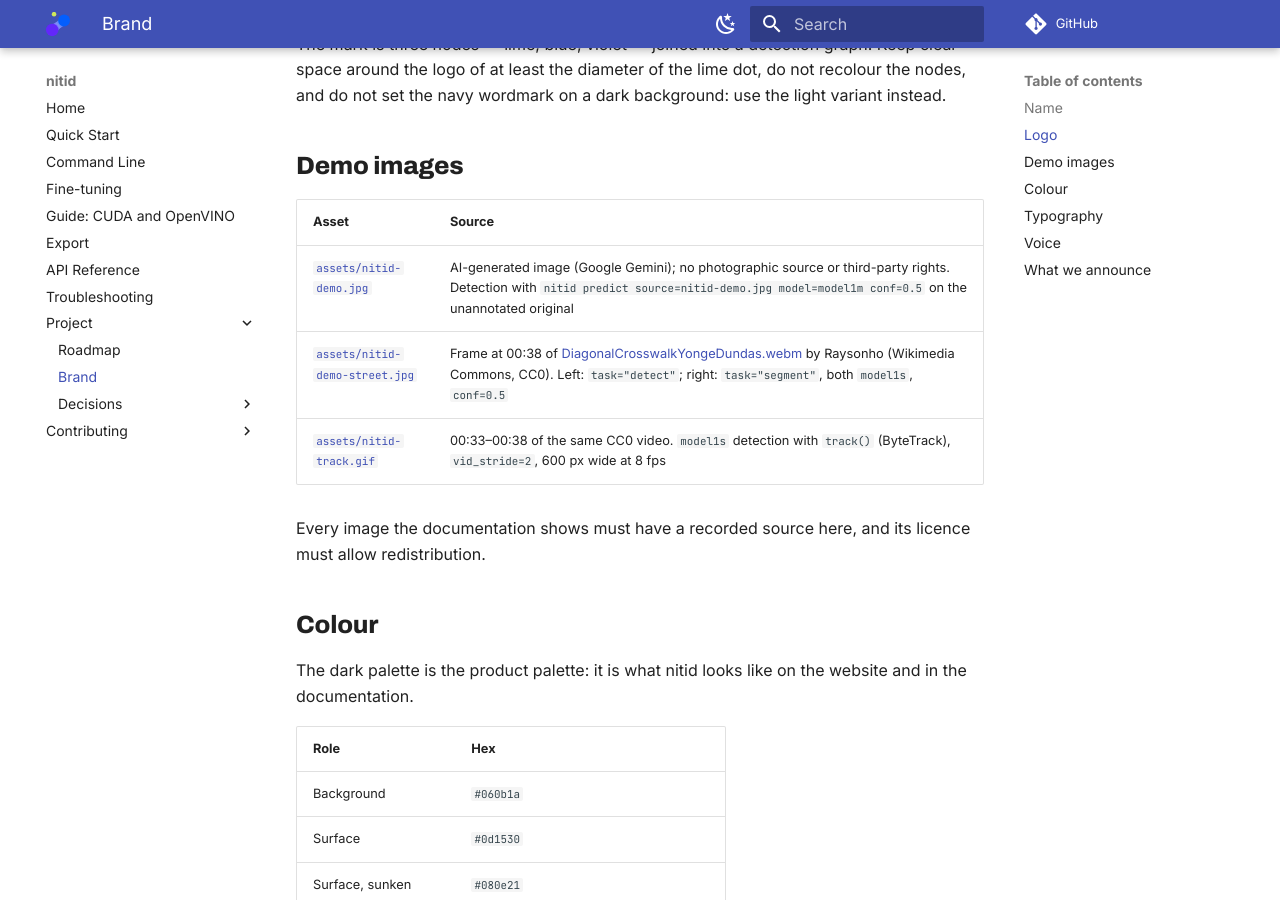
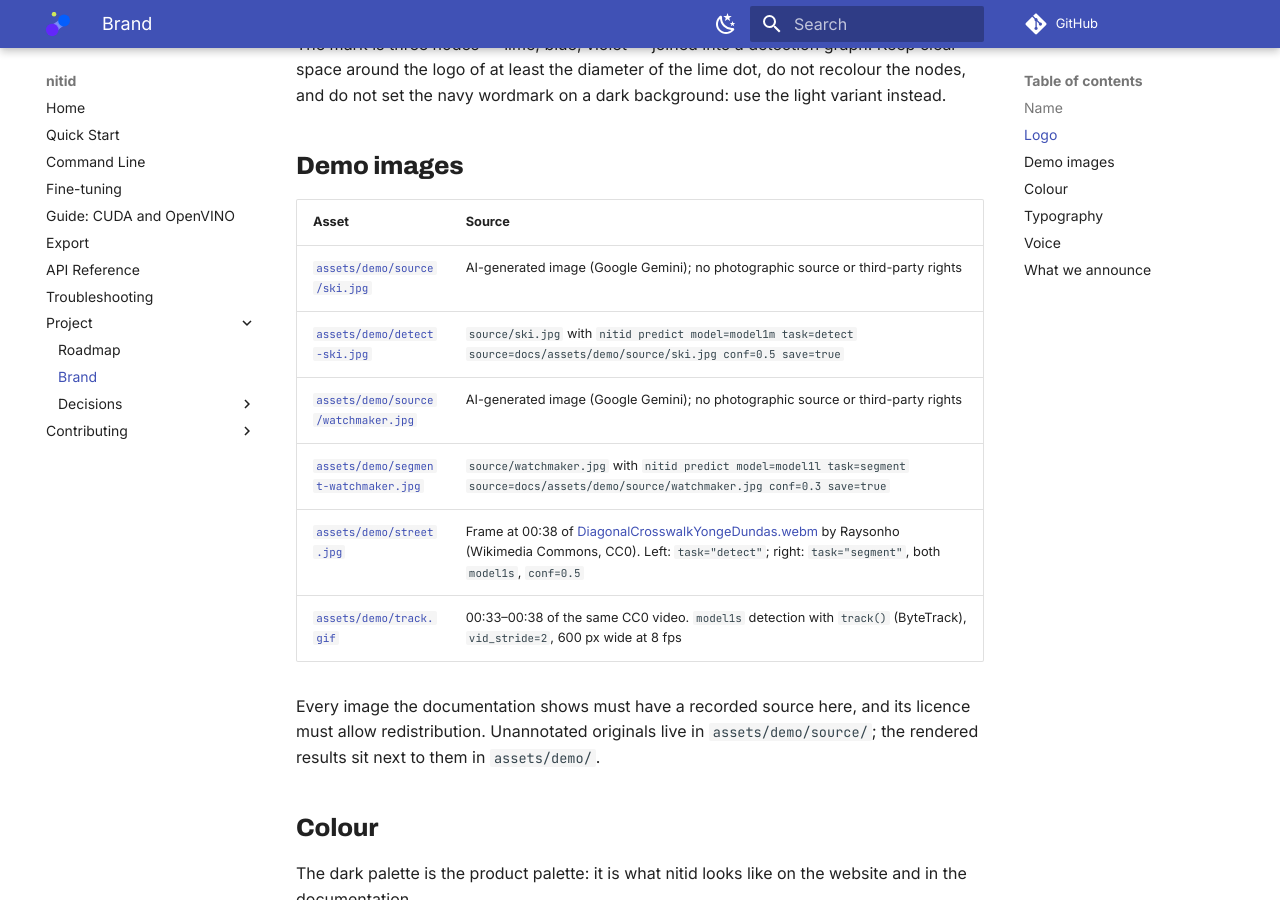
Before and after one commit to Nitidio/nitid, an MkDocs documentation site: the page built from docs/brand.md, in a window 1280 px wide and 900 px high, scrolled down 1137 px. Built offline with MkDocs 1.6.1 and Material for MkDocs 9.7.7, drawn with Linux system fonts in a browser that asks for light colours; comment, search, counter and statistics services are not loaded.

Commit message:
docs: README inference demos with the commands that generate them
- Quick start inference shows input and result side by side for detect
  (skier, model1m) and segment (watchmaker's desk, model1l), each with
  the exact nitid predict command that reproduces the image.
- Move demo images under docs/assets/demo/, with the unannotated
  originals in docs/assets/demo/source/.
- Tracking GIF moves next to the track() snippet; the street detect |
  segment image moves to docs/quickstart.md.
- Record the new images and their commands in docs/brand.md.

Co-Authored-By: Claude Opus 5.5 <noreply@anthropic.com>

```diff
--- a/docs/brand.md
+++ b/docs/brand.md
@@ -31,12 +31,16 @@ use the light variant instead.
 
 | Asset | Source |
 |-------|--------|
-| [`assets/nitid-demo.jpg`](assets/nitid-demo.jpg) | AI-generated image (Google Gemini); no photographic source or third-party rights. Detection with `nitid predict source=nitid-demo.jpg model=model1m conf=0.5` on the unannotated original |
-| [`assets/nitid-demo-street.jpg`](assets/nitid-demo-street.jpg) | Frame at 00:38 of [DiagonalCrosswalkYongeDundas.webm](https://commons.wikimedia.org/wiki/File:DiagonalCrosswalkYongeDundas.webm) by Raysonho (Wikimedia Commons, CC0). Left: `task="detect"`; right: `task="segment"`, both `model1s`, `conf=0.5` |
-| [`assets/nitid-track.gif`](assets/nitid-track.gif) | 00:33–00:38 of the same CC0 video. `model1s` detection with `track()` (ByteTrack), `vid_stride=2`, 600 px wide at 8 fps |
+| [`assets/demo/source/ski.jpg`](assets/demo/source/ski.jpg) | AI-generated image (Google Gemini); no photographic source or third-party rights |
+| [`assets/demo/detect-ski.jpg`](assets/demo/detect-ski.jpg) | `source/ski.jpg` with `nitid predict model=model1m task=detect source=docs/assets/demo/source/ski.jpg conf=0.5 save=true` |
+| [`assets/demo/source/watchmaker.jpg`](assets/demo/source/watchmaker.jpg) | AI-generated image (Google Gemini); no photographic source or third-party rights |
+| [`assets/demo/segment-watchmaker.jpg`](assets/demo/segment-watchmaker.jpg) | `source/watchmaker.jpg` with `nitid predict model=model1l task=segment source=docs/assets/demo/source/watchmaker.jpg conf=0.3 save=true` |
+| [`assets/demo/street.jpg`](assets/demo/street.jpg) | Frame at 00:38 of [DiagonalCrosswalkYongeDundas.webm](https://commons.wikimedia.org/wiki/File:DiagonalCrosswalkYongeDundas.webm) by Raysonho (Wikimedia Commons, CC0). Left: `task="detect"`; right: `task="segment"`, both `model1s`, `conf=0.5` |
+| [`assets/demo/track.gif`](assets/demo/track.gif) | 00:33–00:38 of the same CC0 video. `model1s` detection with `track()` (ByteTrack), `vid_stride=2`, 600 px wide at 8 fps |
 
 Every image the documentation shows must have a recorded source here, and its
-licence must allow redistribution.
+licence must allow redistribution. Unannotated originals live in
+`assets/demo/source/`; the rendered results sit next to them in `assets/demo/`.
 
 ## Colour
 
```
Also changed, not shown: README.md (+27 -10 lines), docs/index.md (+1 -1 lines), docs/quickstart.md (+5 -0 lines), docs/assets/demo/detect-ski.jpg (renamed from docs/assets/nitid-demo.jpg), docs/assets/demo/segment-watchmaker.jpg (added), docs/assets/demo/source/ski.jpg (added), docs/assets/demo/source/watchmaker.jpg (added), docs/assets/demo/street.jpg (renamed from docs/assets/nitid-demo-street.jpg), 2 other files.
